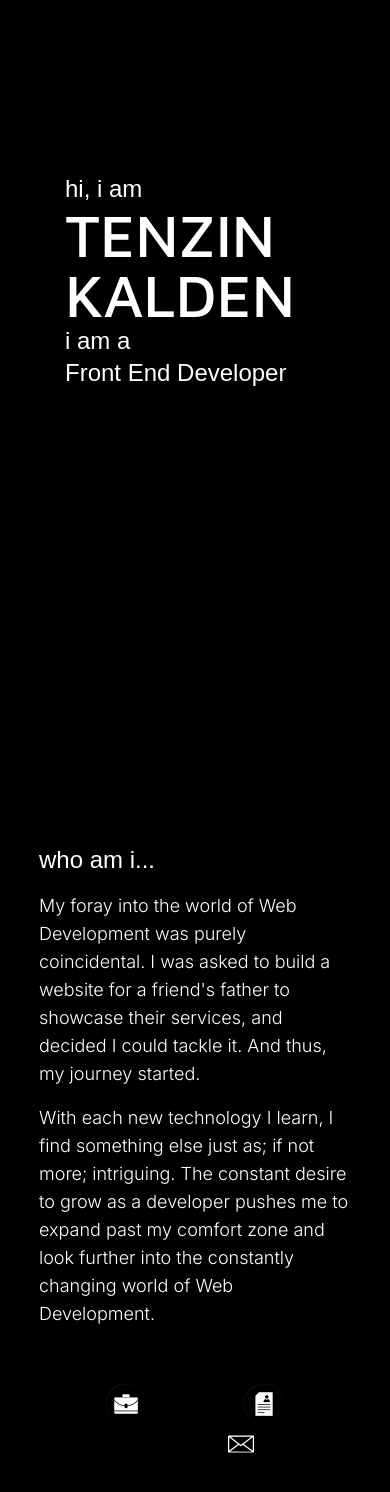
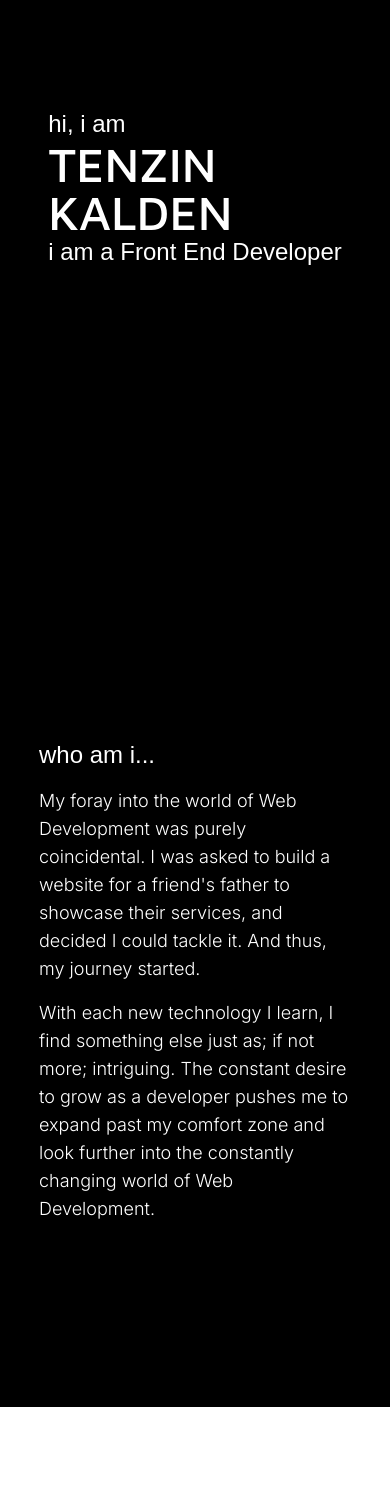
Before and after one commit to t-kalden/resume-portfolio, a React (Create React App) app: page / in a window 390 px wide. Shown: the top 1492 px of the page. After the commit the page ends 1407 px from the top, so only its background shows below. Built offline with nearby package versions, Linux system fonts and the light colour scheme; a web font is replaced by a local one.

Commit message:
fixing props issue to change between light and dark theme

```diff
--- a/src/components/IconLinkModule.jsx
+++ b/src/components/IconLinkModule.jsx
@@ -1,48 +1,45 @@
 import React, { useEffect, useState } from 'react'
 
-function IconLinkModule(iconThemeLight) {
-    const [ iconTheme , setIconTheme ] = useState('')
+function IconLinkModule(prop) {
+    const [ iconThemeColor , setIconThemeColor ] = useState('')
+
+    let theme = (prop.iconTheme) ? 'white' : 'black'
 
     const themeChecker = () => {
-        // update iconTheme based on iconThemeLight
-        setIconTheme(prev => prev = (iconThemeLight) ? 'white' : 'black')
-        console.log(iconThemeLight);
+      setIconThemeColor(prev => prev = theme)
     }
 
     useEffect(() => {
-        themeChecker()
-    }, [iconThemeLight])
-
-    useEffect(() => {
-    }, [iconTheme])
+      themeChecker()
+    }, [prop])
 
   return (
-    <div>
+    <div className='flex flex-col justify-center w-72'>
         {/* top row */}
-        <div className="top flex justify-evenly">
+        <div className="top flex justify-evenly w-72 py-4">
             <a href="#">
-              <img className="h-10 md:h-12"
-              src={require('../imgs/portfolio-black.png')} alt="Portfolio Link" />
+              <img className="h-10 w-10 md:h-12 md:w-12"
+              src={require(`../imgs/portfolio-${theme}.png`)} alt="Portfolio Link" />
             </a>
             <a href="#">
-              <img className="h-10 md:h-12"
-              src={require('../imgs/github-black.png')} alt="Github Link" />
+              <img className="h-10 w-10 md:h-12 md:w-12"
+              src={require(`../imgs/github-${theme}.png`)} alt="Github Link" />
             </a>
             <a href="#">
-              <img className="h-10 md:h-12"
-              src={require('../imgs/resume-black.png')} alt="Resume Link" />
+              <img className="h-10 w-10 md:h-12 md:w-12"
+              src={require(`../imgs/resume-${theme}.png`)} alt="Resume Link" />
             </a>
           </div>
 
         {/* bottom row */}
-          <div className="bottom flex justify-evenly">
+          <div className="bottom flex justify-evenly w-72 py-4">
           <a href="#">
-              <img className="h-10 md:h-12"
-              src={require('../imgs/linkedin-black.png')} alt="LinkedIn Link" />
+              <img className="h-10 w-10 md:h-12 md:w-12"
+              src={require(`../imgs/linkedin-${theme}.png`)} alt="LinkedIn Link" />
             </a>
             <a href="#">
-              <img className="h-10 md:h-12"
-              src={require('../imgs/contact-black.png')} alt="Contact Link" />
+              <img className="h-10 w-10 md:h-12 md:w-12"
+              src={require(`../imgs/contact-${theme}.png`)} alt="Contact Link" />
             </a>
           </div>
     </div>
--- a/src/components/LandingPage.jsx
+++ b/src/components/LandingPage.jsx
@@ -28,14 +28,14 @@ function LandingPage() {
   // console.log(mobile, iconThemeLight)
   return (
     <div
-      className="landing-page-wrapper md:bg-white md:h-screen w-screen relative md:flex grid-cols-2"
+      className="landing-page-wrapper md:bg-white h-screen w-screen relative md:flex grid-cols-2"
       id="landing-page"
     >
       {/* landing- main intro */}
-      <div className="left w-full md:w-1/2 bg-black h-screen flex justify-center ">
-        <div className="text-white  w-2/3 md:w-1/2 content-center flex flex-col justify-center h-2/3 md:h-full">
+      <div className="left w-full md:w-2/3 bg-black h-2/3 md:h-screen flex justify-center ">
+        <div className="text-white  md:w-1/2 content-center flex flex-col justify-center h-2/3 ">
           <h3 className="text-2xl md:text-3xl font-zen">hi, i am</h3>
-          <h1 className="text-6xl w-300 font-maven font-medium">
+          <h1 className="text-5xl md:text-6xl w-300 font-maven font-medium">
             TENZIN
             <br />
             KALDEN
@@ -45,7 +45,9 @@ function LandingPage() {
             <span style={{ whiteSpace: "nowrap" }}>Front End Developer</span>
           </h3>
         </div>
+
       </div>
+
 
       {/* About me section */}
       <div className="right right-0 w-full h-full md:w-1/2 bg-black md:bg-white md:h-screen flex flex-col items-center justify-center">
@@ -67,9 +69,14 @@ function LandingPage() {
           </p>
         </div>
 
-        <div className="icon-link-module flex flex-col w-3/5 lg:w-2/5 max-w-md content-center py-12">
-          <IconLinkModule iconTheme={iconThemeLight} />
-        </div>
+        {
+          (!mobile) &&
+          <div className="icon-link-module flex flex-col w-autocontent-center py-12">
+            <IconLinkModule iconTheme={iconThemeLight} />
+          </div>
+        }
+
+
 
       </div>
     </div>
```
